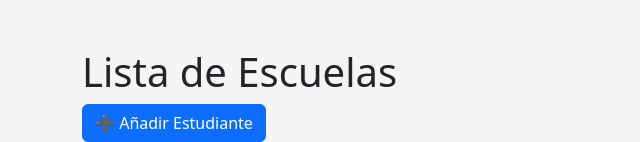
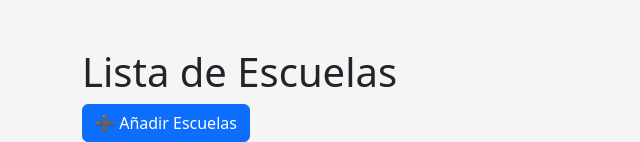
Before and after one commit to JorgeArguello1999/Spotec, a Django app: page /schools/ in a window 1280 px wide. Shown: the part 106-248 px from the top of the page, without its empty margins (0-640 px from the left). Run offline with Django 4.2, Linux system fonts and the light colour scheme; data that the repository does not hold is empty.

Commit message:
fix: Arreglando el nombre de un boton plantilla list_schools

```diff
--- a/schools/templates/list_schools.html
+++ b/schools/templates/list_schools.html
@@ -7,7 +7,7 @@
 <div class="container mt-5">
     <h1>{{titulo}}</h1>
 
-    <a href="{% url 'create_school' %}" class="btn btn-primary">➕ Añadir Estudiante</a>
+    <a href="{% url 'create_school' %}" class="btn btn-primary">➕ Añadir Escuelas</a>
 
     <table border="1" class="table table-bordered">
         <tr>
```
